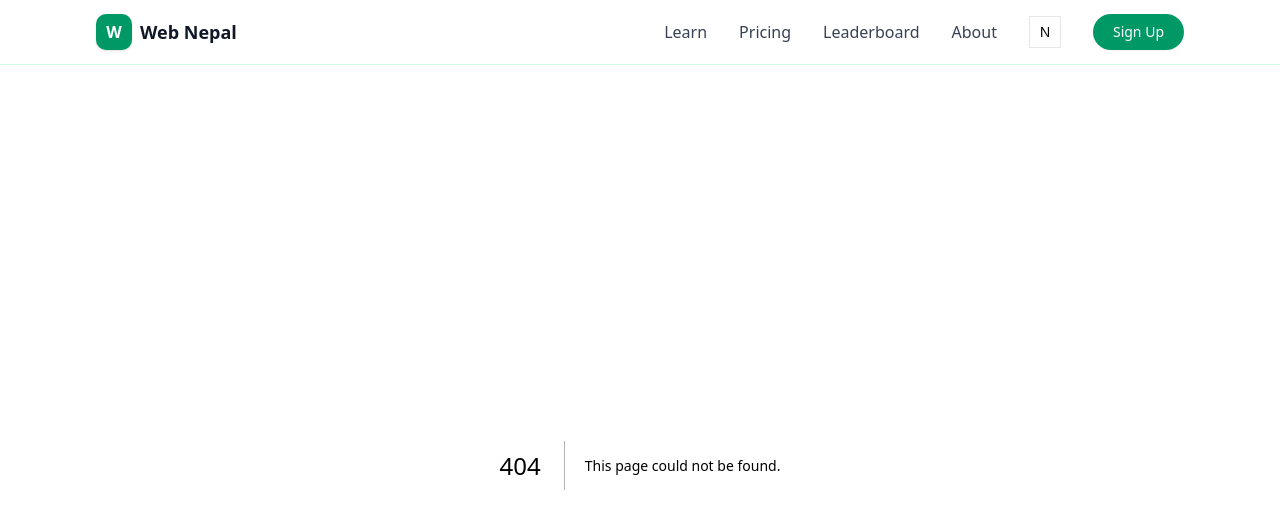
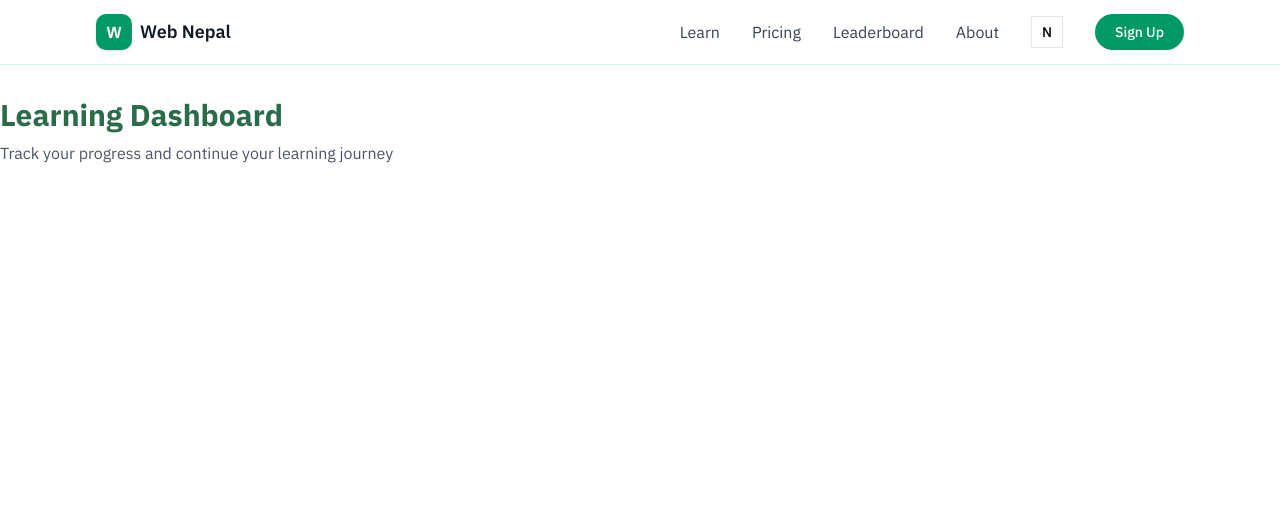
Before and after one commit to Manish-Tamang/hackathon-webnepal, a Next.js app: page /learn in a window 1280 px wide. Before the commit this address had no page. Shown: the top 528 px of the page. Built offline with nearby package versions, Linux system fonts and the light colour scheme.

Commit message:
Add: Base File Structure

```diff
--- a/app/globals.css
+++ b/app/globals.css
@@ -114,9 +114,21 @@
 
 @layer base {
   * {
-    @apply border-border outline-ring/50;
+    @apply border-border;
   }
   body {
     @apply bg-background text-foreground;
+    font-family: var(--font-ibm-plex-sans), var(--font-playfair-display),
+      sans-serif;
+  }
+  ::selection {
+    background-color: #3c8a62;
+    color: white;
   }
 }
+
+@layer utilities {
+  .font-playfair {
+    font-family: var(--font-playfair-display), serif;
+  }
+}
--- a/app/layout.tsx
+++ b/app/layout.tsx
@@ -2,6 +2,19 @@ import type { Metadata } from "next";
 import { Geist, Geist_Mono } from "next/font/google";
 import "./globals.css";
 import { Header } from "@/components/layout/header";
+import { IBM_Plex_Sans, Playfair_Display } from "next/font/google";
+
+const ibmPlexSans = IBM_Plex_Sans({
+  weight: ['400', '500', '600', '700'],
+  subsets: ['latin'],
+  variable: '--font-ibm-plex-sans'
+})
+
+const playfairDisplay = Playfair_Display({
+  weight: ['400', '500', '600', '700'],
+  subsets: ['latin'],
+  variable: '--font-playfair-display'
+})
 
 const geistSans = Geist({
   variable: "--font-geist-sans",
@@ -24,10 +37,8 @@ export default function RootLayout({
   children: React.ReactNode;
 }>) {
   return (
-    <html lang="en">
-      <body
-        className={`${geistSans.variable} ${geistMono.variable} antialiased`}
-      >
+    <html lang="en" suppressHydrationWarning>
+      <body className={`${ibmPlexSans.variable} ${playfairDisplay.variable}`}>
         <Header />
         {children}
       </body>
--- /dev/null
+++ b/app/learn/[topic]/[subtopic]/page.tsx
@@ -0,0 +1,14 @@
+
+
+
+
+export default function LessonPage() {
+
+
+
+  return (
+    <div className="flex h-[calc(100vh-3.5rem)]">
+      Slug
+    </div>
+  )
+}
--- /dev/null
+++ b/app/learn/layout.tsx
@@ -0,0 +1,20 @@
+import type React from "react"
+import { Karla } from "next/font/google"
+import "../globals.css"
+
+const karla = Karla({
+  subsets: ["latin"],
+  variable: "--font-karla",
+})
+
+export default function LearnLayout({
+  children,
+}: Readonly<{
+  children: React.ReactNode
+}>) {
+  return (
+    <>
+      <main className="w-full mx-auto">{children}</main>
+    </>
+  )
+}
--- /dev/null
+++ b/app/learn/page.tsx
@@ -0,0 +1,21 @@
+"use client";
+
+
+import Link from "next/link";
+
+export default function LearnPage() {
+
+
+  return (
+    <div className="container max-w-7xl py-8">
+      <div className="mb-8">
+        <h1 className="text-3xl font-bold text-[#2a6b4a] mb-2">
+          Learning Dashboard
+        </h1>
+        <p className="text-gray-600 dark:text-gray-300">
+          Track your progress and continue your learning journey
+        </p>
+      </div>
+    </div>
+  );
+}
```
